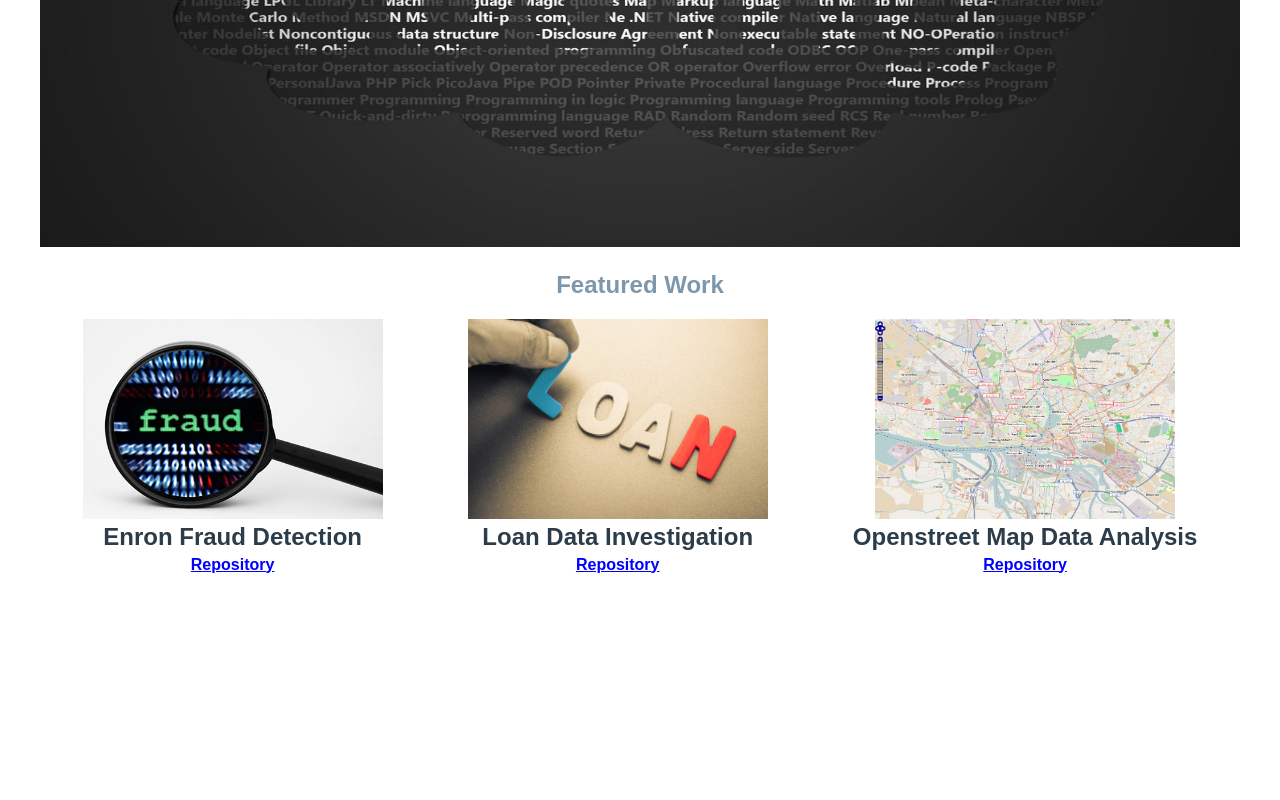
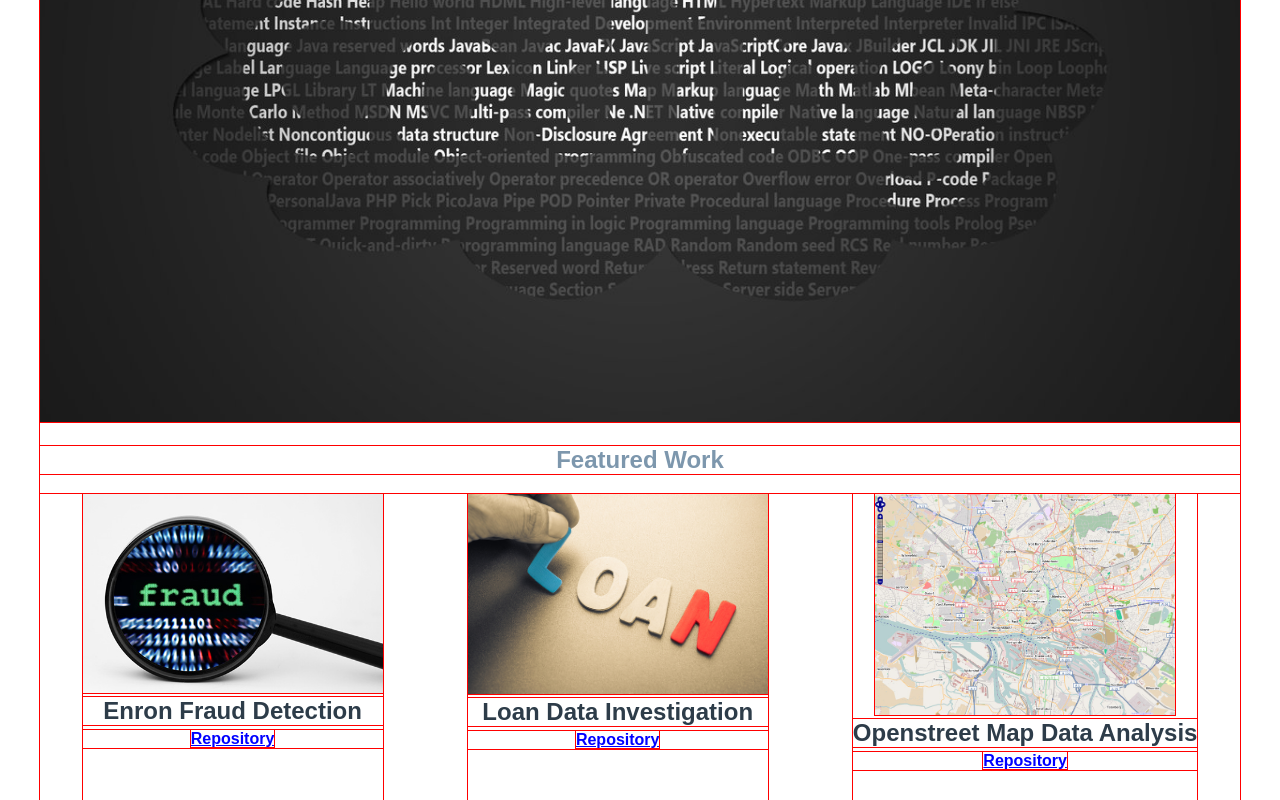
Before and after one commit to junaidkokan/portfolio-site, a plain HTML site: page index.html in a window 1280 px wide. Shown: the part 381-1181 px from the top of the page. Before the commit the page ends 985 px from the top, so only its background shows below. Drawn offline with Linux system fonts and the light colour scheme.

Commit message:
made changes after comments from review

```diff
--- a/css/styles.css
+++ b/css/styles.css
@@ -3,7 +3,7 @@
    Media queries take care of the responsiveness for ipad and desktop version */
 * {
   /* UNcomment the line below to see the html box model*/
-   /*outline: 1px solid red !important;*/
+   outline: 1px solid red !important;
    box-sizing: border-box;
 }
 
@@ -29,11 +29,13 @@ a:link, a:visited {
 
 .all-projects {
   color: #2d3c49;
+  display: flex;
+  flex-wrap: wrap;
 }
 
 /* logo size fixed */
 .logo {
-  display: block;
+  /*display: block; */
   margin: 0 auto;
   width: 100px;
   height: 100px;
@@ -61,12 +63,12 @@ a:link, a:visited {
 /* main image is 100% size for mobile version*/
 .main-image{
   width: 100%;
-  max-height: 500px;;
+  /*max-height: 500px; */
 }
 
 .project-images {
   width: 100%;
-  height: 200px;
+  height: auto;
 }
 
 .project-name {
@@ -87,9 +89,11 @@ a:link, a:visited {
     flex-wrap: wrap;
   }
 
+/*
   .name-description {
     float: right;
   }
+  */
 
   .logo {
     margin-left: 0;
@@ -120,9 +124,11 @@ a:link, a:visited {
     flex-wrap: wrap;
   }
 
+ /*
   .name-description {
     float: right;
   }
+  */
 
  .logo {
    margin-left: 0;
```
